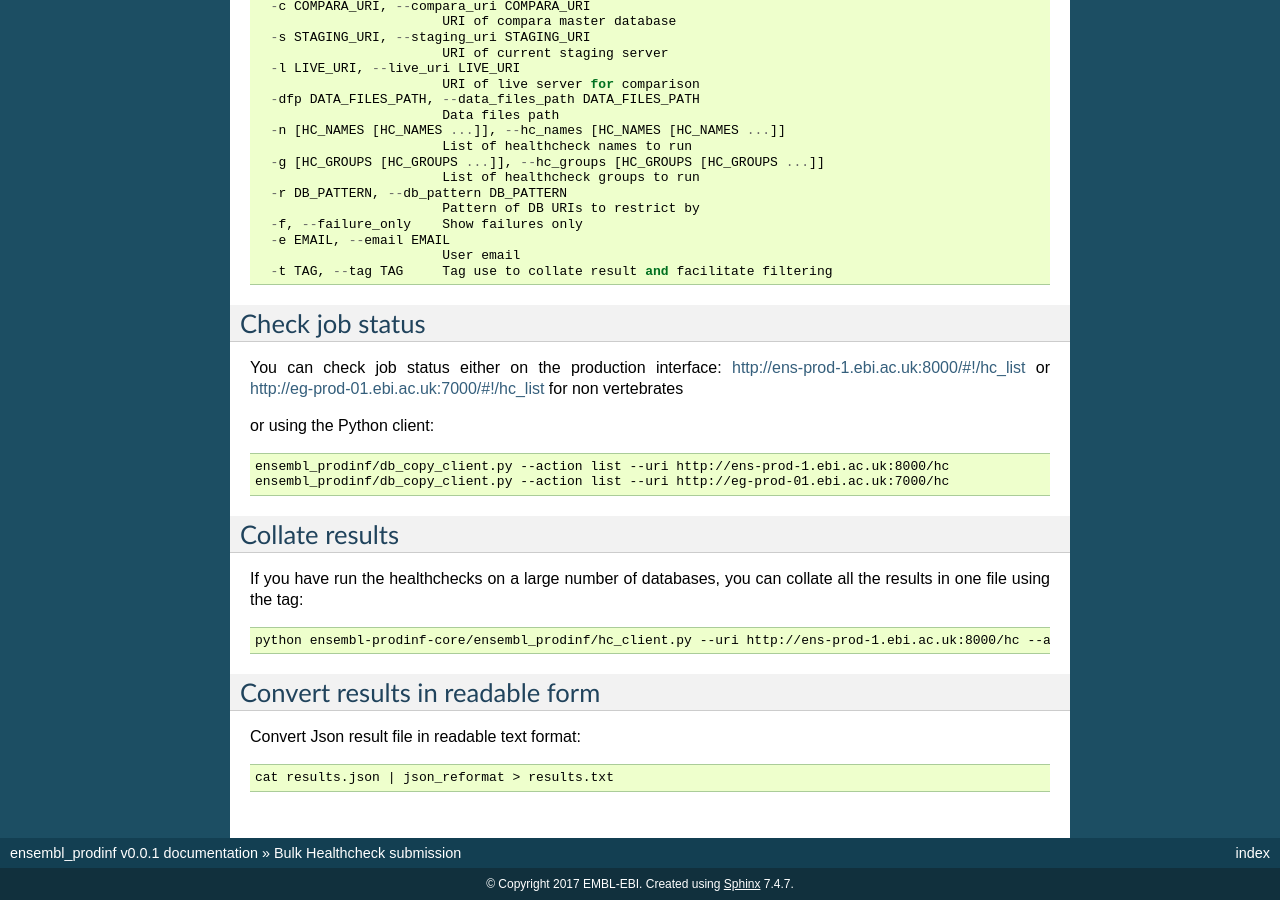
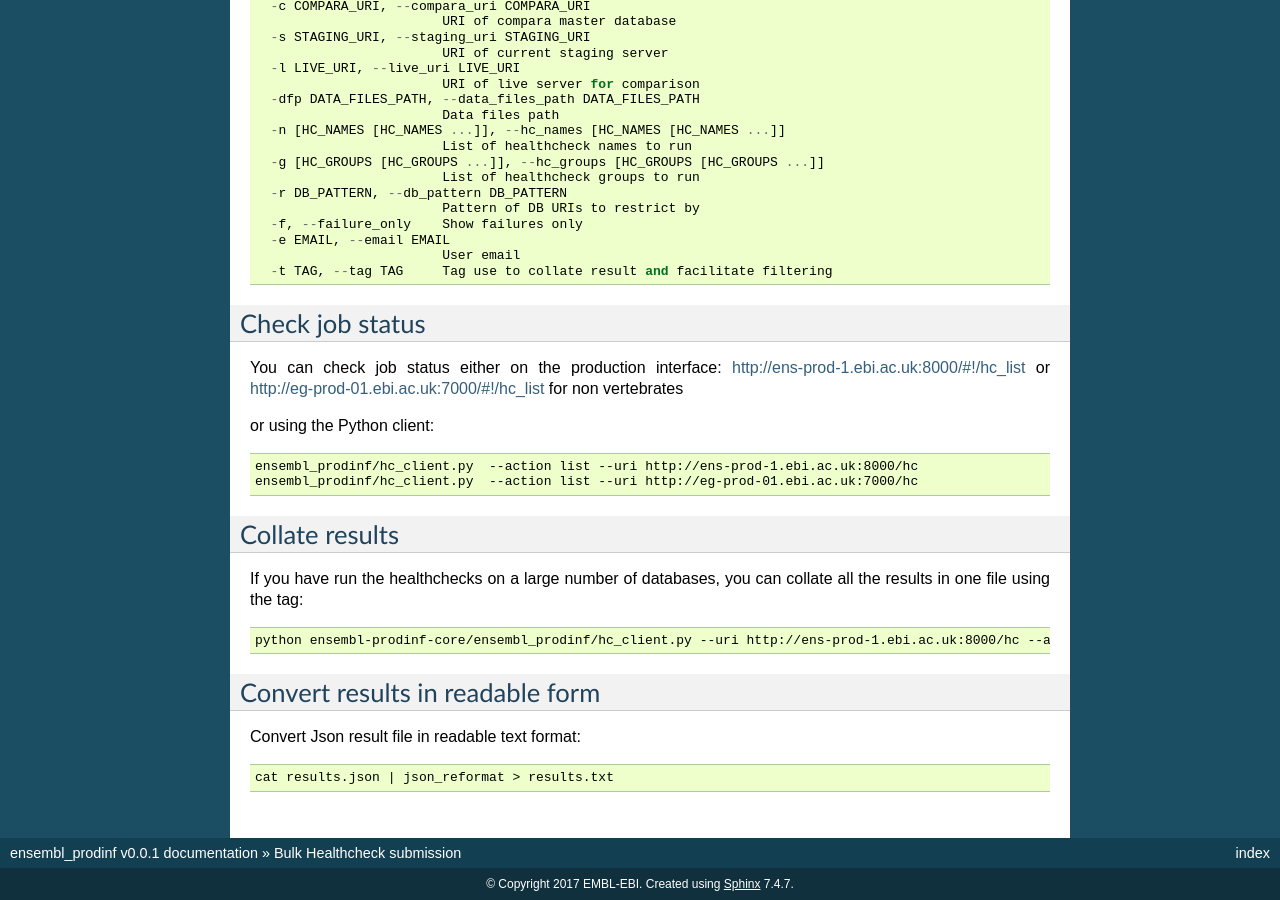
Before and after one commit to Ensembl/ensembl-prodinf-datachecks, a Sphinx documentation site: the page built from docs/bulk_hc_submission.rst, in a window 1280 px wide and 900 px high, scrolled down 2265 px. Built offline with Sphinx 7.4.7, drawn with Linux system fonts in a browser that asks for light colours; some of the changed text lies outside the part shown.

```diff
--- a/docs/bulk_hc_submission.rst
+++ b/docs/bulk_hc_submission.rst
@@ -168,8 +168,8 @@ or using the Python client:
 
 .. code-block:: bash
 
-  ensembl_prodinf/db_copy_client.py --action list --uri http://ens-prod-1.ebi.ac.uk:8000/hc
-  ensembl_prodinf/db_copy_client.py --action list --uri http://eg-prod-01.ebi.ac.uk:7000/hc
+  ensembl_prodinf/hc_client.py  --action list --uri http://ens-prod-1.ebi.ac.uk:8000/hc
+  ensembl_prodinf/hc_client.py  --action list --uri http://eg-prod-01.ebi.ac.uk:7000/hc
 
 Collate results
 ###############
```
Also changed, not shown: other parts of docs/bulk_hc_submission.rst (+5 -5 lines).
